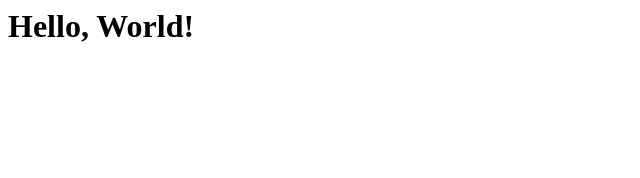
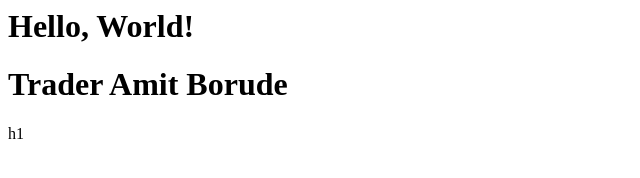
Before and after one commit to amitborude-QA/Demo01, a plain HTML site: page index.html in a window 1280 px wide. Shown: the whole page, without its empty margins (0-640 px from the left). Drawn offline with Linux system fonts and the light colour scheme.

Commit message:
Add heading for Trader Amit Borude

```diff
--- a/index.html
+++ b/index.html
@@ -1 +1,2 @@
 <h1>Hello, World!</h1>
+<h1> Trader Amit Borude</h1>h1
```
